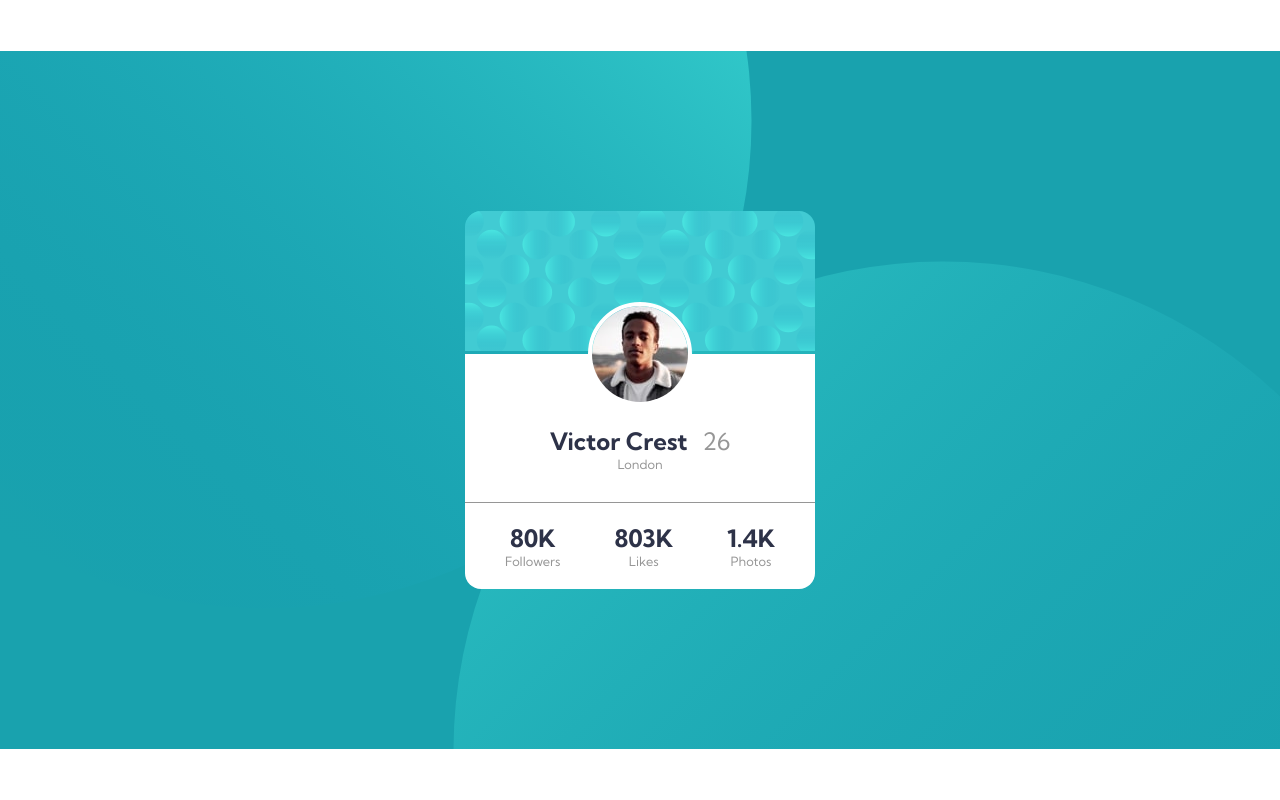
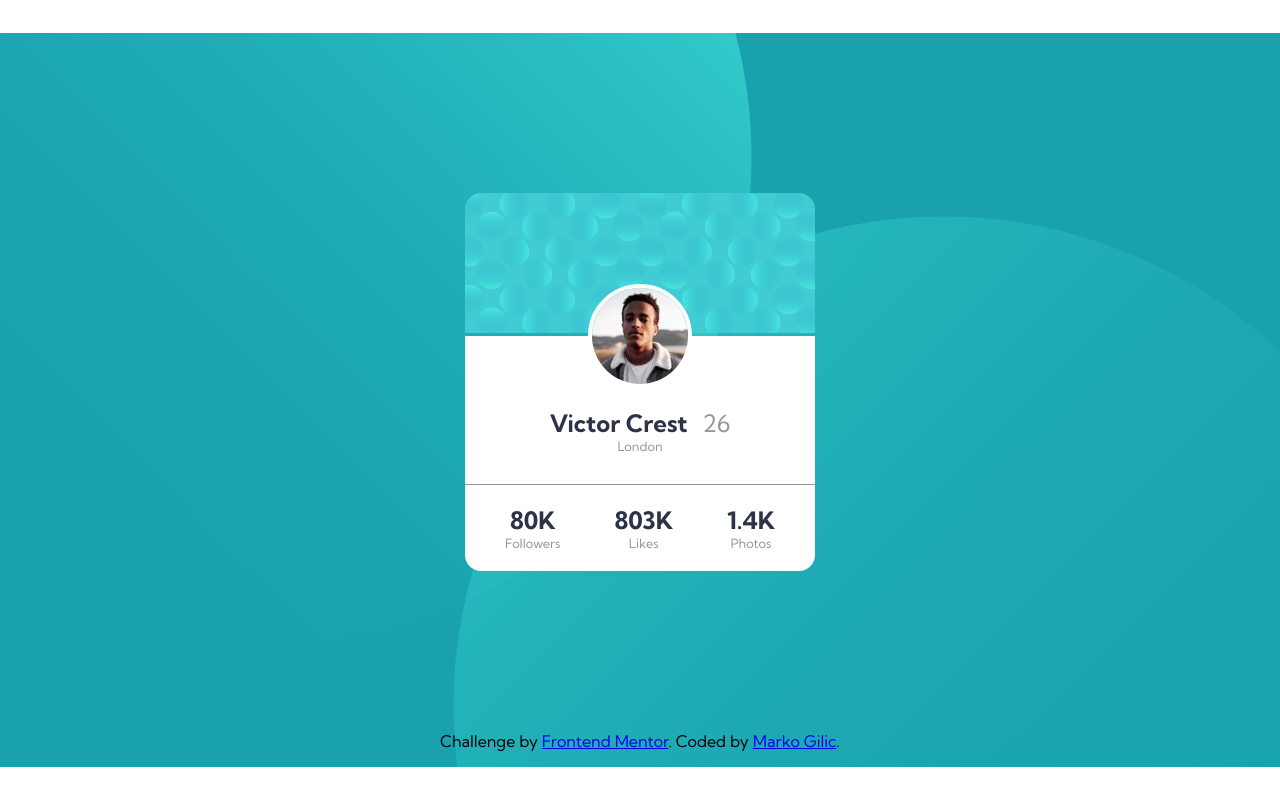
Before and after one commit to markogilic/profile-card-component-main, a plain HTML site: page index.html in a window 1280 px wide. Drawn offline with Linux system fonts and the light colour scheme.

Commit message:
Add files via upload

```diff
--- a/index.html
+++ b/index.html
@@ -41,6 +41,12 @@
           </div>
         </div>
       </div>
+      <footer>
+        Challenge by
+        <a href="https://www.frontendmentor.io?ref=challenge" target="_blank"
+          >Frontend Mentor</a
+        >. Coded by <a href="#">Marko Gilic</a>.
+      </footer>
     </main>
   </body>
 </html>
--- a/main.css
+++ b/main.css
@@ -12,10 +12,11 @@ body {
   font-size: 0.625rem;
   font-family: 'Kumbh Sans', sans-serif;
   display: flex;
+
   justify-content: center;
+
   align-items: center;
   min-height: 100vh;
-  overflow: hidden;
 }
 
 h1 {
@@ -40,8 +41,14 @@ main {
 
   background-color: hsl(185, 75%, 39%);
   display: flex;
+  flex-direction: column;
   justify-content: center;
   align-content: center;
+}
+footer {
+  font-size: 1rem;
+  text-align: center;
+  margin-bottom: 1rem;
 }
 
 .card {
```
